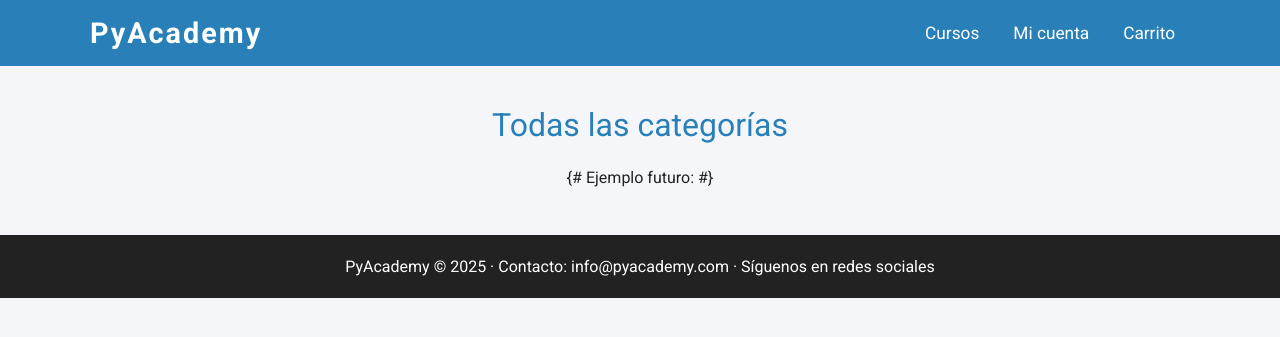
After one commit to Smuel24/PyAcademy, a Django app: page /categorias/ in a window 1280 px wide. The commit adds this page. Shown: the top 337 px of the page. Run offline with Django 4.2, Linux system fonts and the light colour scheme.

Commit message:
vista de cursos y categoria

```diff
--- /dev/null
+++ b/app/templates/pages/categories.html
@@ -0,0 +1,53 @@
+<!DOCTYPE html>
+<html lang="es">
+<head>
+    <meta charset="UTF-8">
+    <title>Categorías - PyAcademy</title>
+    <link rel="stylesheet" href="https://fonts.googleapis.com/css2?family=Roboto:wght@400;700&display=swap">
+    <style>
+        body { font-family: 'Roboto', Arial, sans-serif; background: #f5f6fa; color: #222; margin: 0; }
+        header { background: #2980b9; color: #fff; padding: 16px 0; }
+        nav { display: flex; justify-content: space-between; align-items: center; max-width: 1100px; margin: 0 auto; }
+        .logo { font-size: 1.8em; font-weight: 700; letter-spacing: 2px; }
+        .nav-links a { color: #fff; text-decoration: none; margin: 0 15px; font-size: 1.08em; }
+        .categories-section { max-width: 1100px; margin: 40px auto; }
+        .categories-title { font-size: 2em; color: #2980b9; margin-bottom: 24px; text-align: center; }
+        .categories-list { display: flex; flex-wrap: wrap; gap: 28px; justify-content: center; }
+        .footer { background: #222; color: #fff; padding: 22px 0; text-align: center; margin-top: 48px; }
+        @media (max-width: 900px) {
+            .categories-list { flex-direction: column; align-items: center; }
+        }
+    </style>
+</head>
+<body>
+    <header>
+        <nav>
+            <div class="logo">PyAcademy</div>
+            <div class="nav-links">
+                <a href="{% url 'cursos' %}">Cursos</a>
+                <a href="#">Mi cuenta</a>
+                <a href="#">Carrito</a>
+            </div>
+        </nav>
+    </header>
+
+    <section class="categories-section">
+        <div class="categories-title">Todas las categorías</div>
+        <div class="categories-list">
+            <!-- Aquí irán las categorías generadas dinámicamente por Django -->
+            {% comment %} Cuando tengas el modelo y las categorías en el admin, aquí se renderizarán con un for: {% endcomment %}
+            {# Ejemplo futuro:
+            {% for category in categories %}
+                <div class="category-card">
+                    <!-- ...contenido de la categoría... -->
+                </div>
+            {% endfor %}
+            #}
+        </div>
+    </section>
+
+    <footer class="footer">
+        PyAcademy © 2025 · Contacto: info@pyacademy.com · Síguenos en redes sociales
+    </footer>
+</body>
+</html>
--- a/app/templates/pages/home.html
+++ b/app/templates/pages/home.html
@@ -39,7 +39,7 @@
             <div class="logo">PyAcademy</div>
             <div class="nav-links">
 
-                <a href="#">Categorías</a>
+                <a href="{% url 'categories' %}">Categorías</a>
                 <a href="#">Mi cuenta</a>
                 <a href="#">Carrito</a>
             </div>
@@ -48,7 +48,7 @@
     <section class="banner">
         <h1>¡Bienvenido a PyAcademy!</h1>
         <p>El mejor marketplace para aprender Python, desarrollo web y mucho más.</p>
-        <a class="btn-main" href="#">Explora los cursos</a>
+        <a class="btn-main" href= "{% url 'cursos' %}">Explora los cursos</a>
     </section>
 
     <section class="courses-section">
--- a/app/urls.py
+++ b/app/urls.py
@@ -1,9 +1,9 @@
 from django.urls import path
-from . import views
-from .views import HomePageView
+from .views import HomePageView, CoursesPageView, CategoriesPageView
 
 urlpatterns = [
     path('', HomePageView.as_view(), name='home'),
-
+    path('Courses/', CoursesPageView.as_view(), name='cursos'),
+    path('categorias/', CategoriesPageView.as_view(), name='categories'),
 
 ]
--- a/app/views.py
+++ b/app/views.py
@@ -5,3 +5,11 @@ from django.views.generic import TemplateView
 
 class HomePageView(TemplateView):
     template_name = 'pages/home.html'
+
+
+class CoursesPageView(TemplateView):
+    template_name = 'pages/courses.html'
+
+
+class CategoriesPageView(TemplateView):
+    template_name =  'pages/categories.html'
```
Also changed, not shown: app/templates/pages/courses.html (added, +53 -0 lines).
